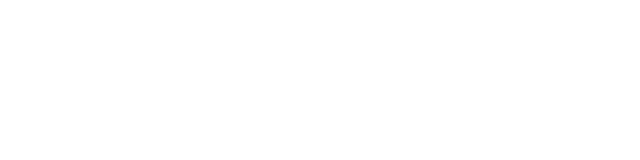
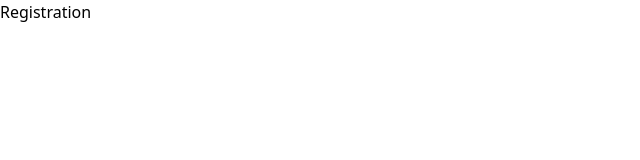
Before and after one commit to Amaris-Digital/fariji, a React (Vite) app in the folder client/: page /registration in a window 1280 px wide. Before the commit this address had no page. Shown: the top 160 px of the page, without its empty margins (0-640 px from the left). Built offline with nearby package versions, Linux system fonts and the light colour scheme.

Commit message:
Created Registration Page

```diff
--- a/client/src/App.tsx
+++ b/client/src/App.tsx
@@ -1,11 +1,13 @@
 import Home from "./pages/Home";
+import Registration from "./pages/Registration";
 import {Route, Routes} from "react-router-dom";
 
 function App(): JSX.Element {
   return (
     <div>
       <Routes>
-          <Route path={"/"} element={ <Home/> } />
+        <Route path={"/"} element={<Home />} />
+        <Route path={"/registration"} element={<Registration/>} />
       </Routes>
     </div>
   )
--- /dev/null
+++ b/client/src/pages/Registration.tsx
@@ -0,0 +1,9 @@
+import React from 'react'
+
+const Registration = () => {
+  return (
+    <div>Registration</div>
+  )
+}
+
+export default Registration
```
